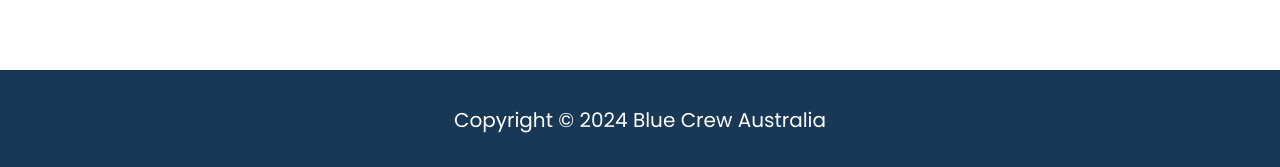
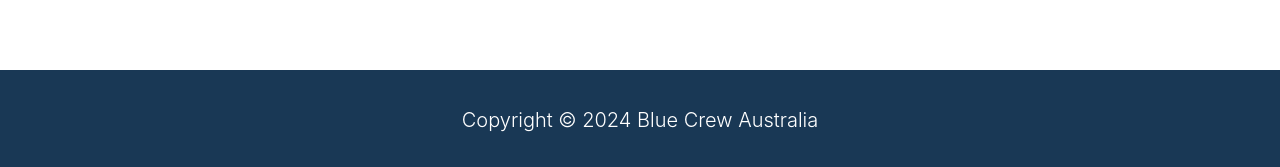
Before and after one commit to codersforcauses/bluecrew, a Vue app in the folder client/: page / in a window 1280 px wide. Shown: the part 630-797 px from the top of the page. Built offline with nearby package versions, Linux system fonts and the light colour scheme; no server answers; the HTML template or start-up script is replaced by a standard one.

Commit message:
Remove Font & Font Family

```diff
--- a/client/src/components/BluecrewFooter.vue
+++ b/client/src/components/BluecrewFooter.vue
@@ -7,7 +7,7 @@
 <script setup lang="ts"></script>
 
 <style scoped>
-@import url('https://fonts.googleapis.com/css2?family=Poppins:wght@400;600&display=swap');
+
 .footer {
   background-color: #193855;
   width: 100%;
@@ -22,7 +22,6 @@
   z-index: 1000;
   color: white;
   font-size: 20px;
-  font-family: 'Poppins', sans-serif;
 }
 
 .footerText {
```
